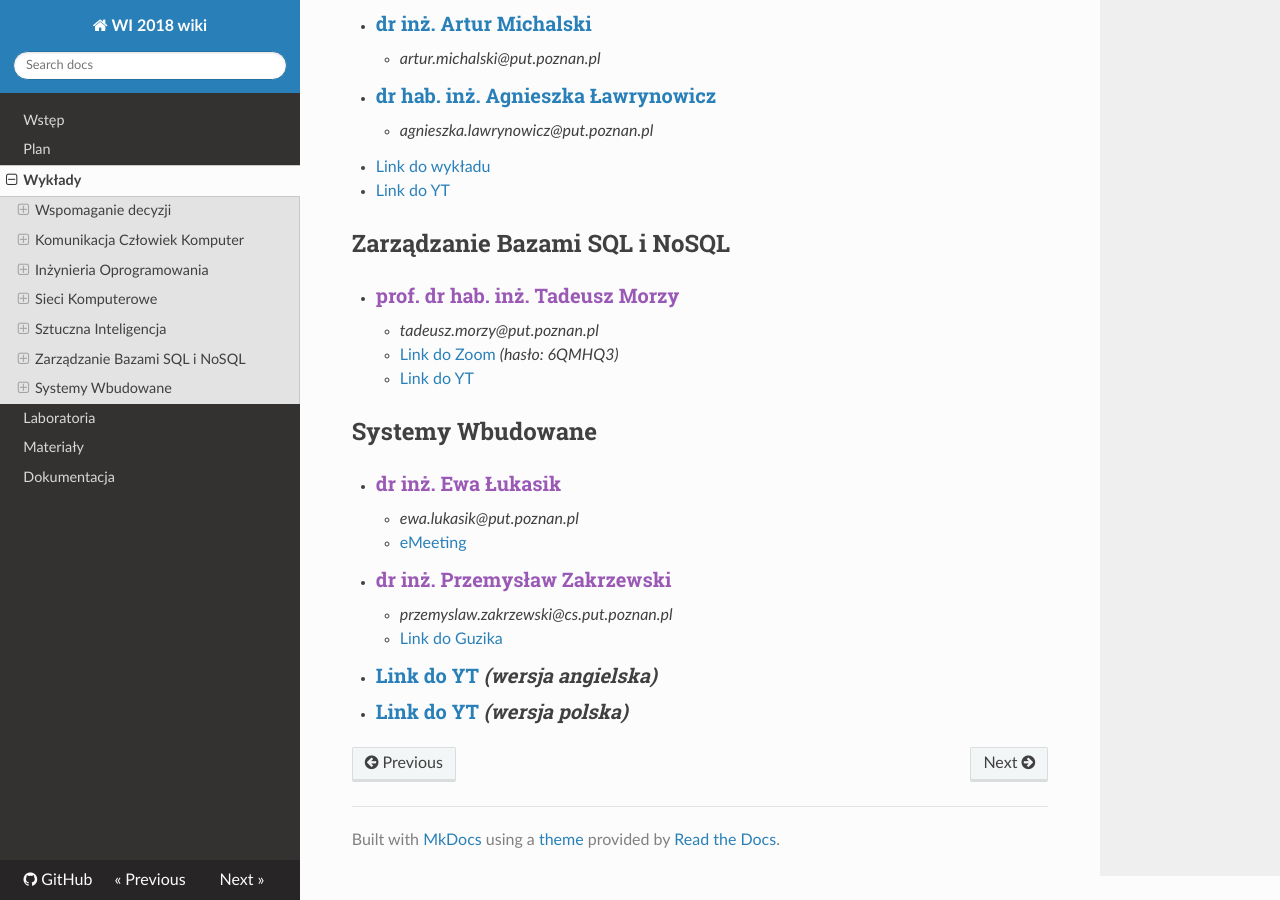
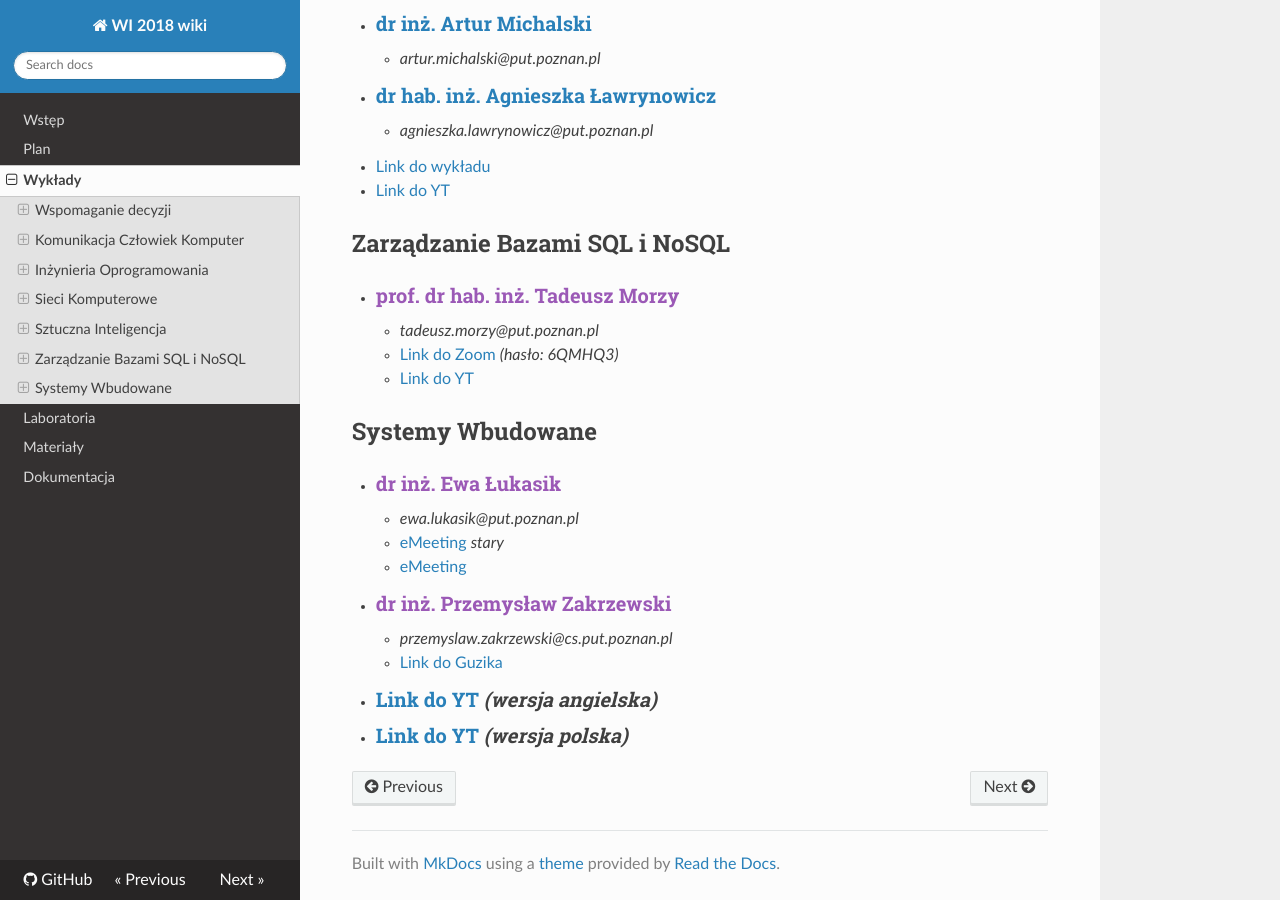
Before and after one commit to PUT-WI-18/wi18-wiki-sem5, an MkDocs documentation site: the page built from docs/wyklady.md, in a window 1280 px wide and 900 px high, scrolled down 1029 px. Built offline with MkDocs 1.6.1, drawn with Linux system fonts in a browser that asks for light colours; nearby versions of some CDN libraries.

Commit message:
Update wyklady.md

```diff
--- a/docs/wyklady.md
+++ b/docs/wyklady.md
@@ -41,7 +41,8 @@
 ## Systemy Wbudowane
 - ### [dr inż. Ewa Łukasik]()
     - *ewa.lukasik@put.poznan.pl*
-    - [eMeeting](https://emeeting.put.poznan.pl/eMeeting/ewa-ywf-w0r)
+    - [eMeeting](https://emeeting.put.poznan.pl/eMeeting/ewa-ywf-w0r) *stary*
+    - [eMeeting](https://emeeting.put.poznan.pl/eMeeting/ewa-o38-hhl)
 - ### [dr inż. Przemysław Zakrzewski]()
     - *przemyslaw.zakrzewski@cs.put.poznan.pl*
     - [Link do Guzika](https://emeeting.put.poznan.pl/eMeeting/prz-uvy-8ph)
```
